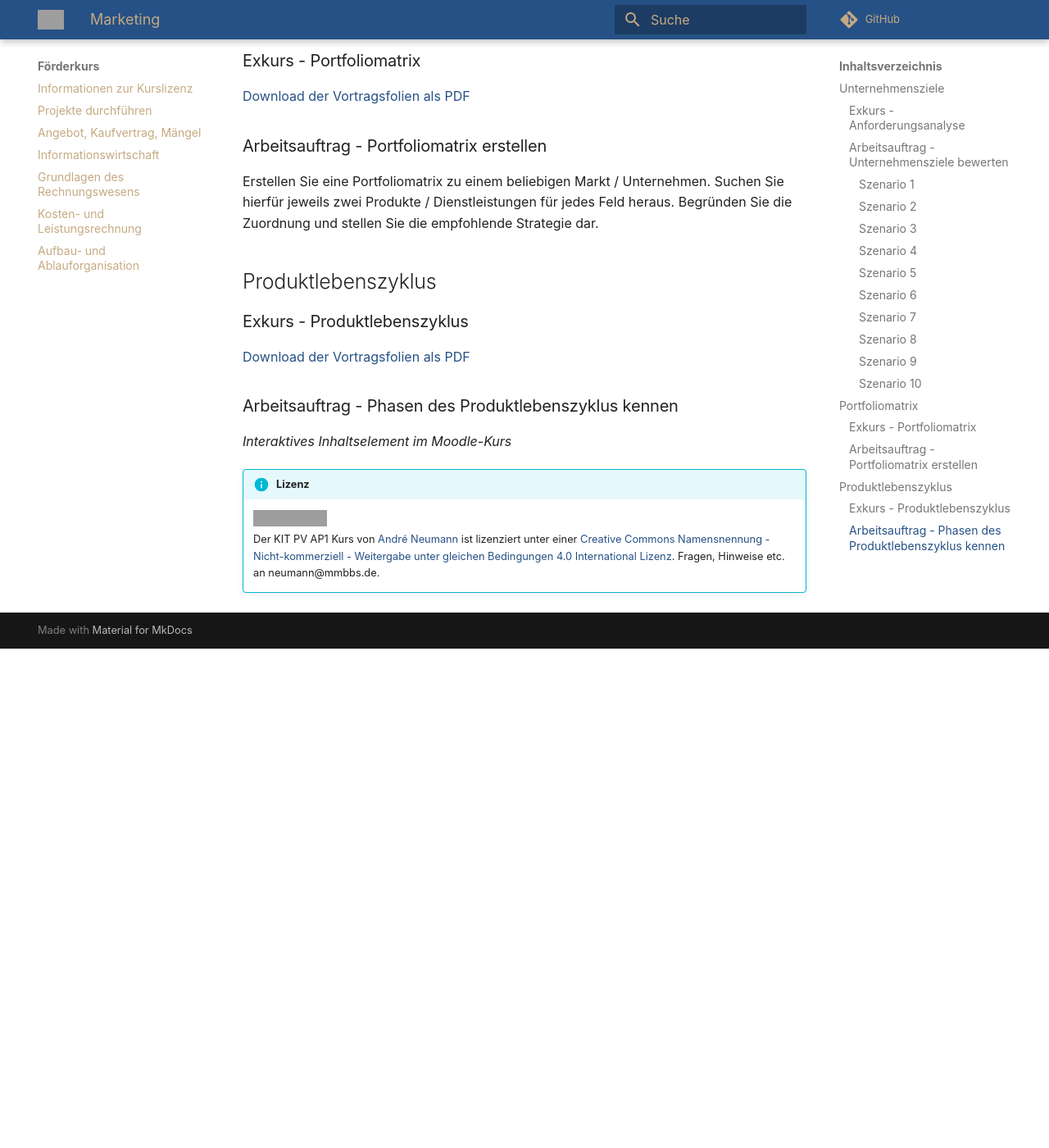
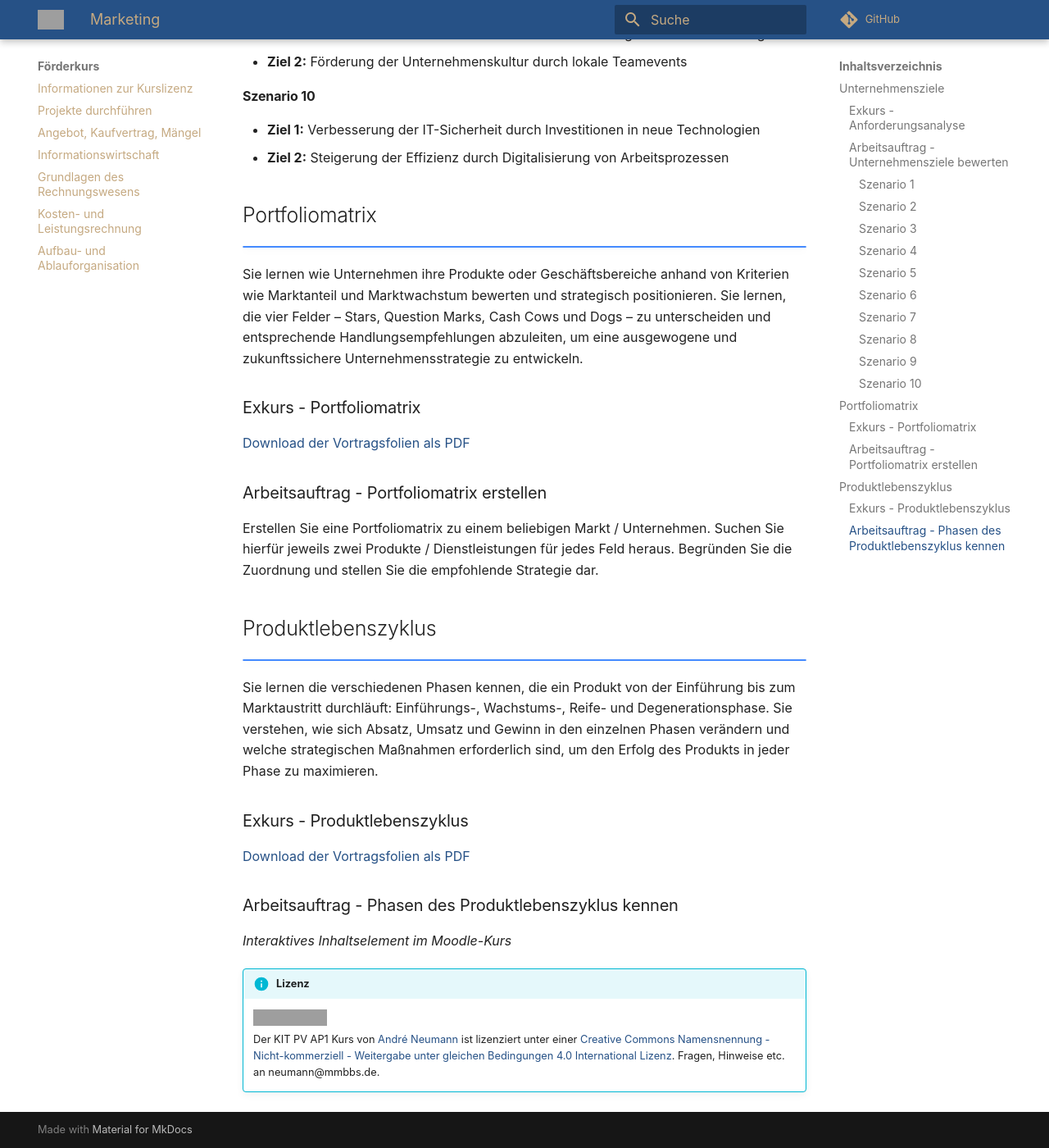
Before and after one commit to herr-nm/MMBbS_Foerderkurs, an MkDocs documentation site: the page built from docs/marketing.md, in a window 1280 px wide and 1400 px high, scrolled down 2026 px. Shown: the whole window at 82% size. Built offline with MkDocs 1.6.1 and Material for MkDocs 9.7.7, drawn with Linux system fonts in a browser that asks for light colours; comment, search, counter and statistics services are not loaded; before the commit the page ends 2817 px from its top, so only the background shows below that; some of the changed text lies outside the part shown; grey boxes are pictures that could not be loaded.

Commit message:
Infotexte ergänzt

```diff
--- a/docs/marketing.md
+++ b/docs/marketing.md
@@ -11,6 +11,10 @@ In diesem Kapitel finden Sie folgende Inhalte:
 ---
 
 ## Unternehmensziele
+
+!!! note ""
+
+   Sie lernen, dass Unternehmensziele in einem komplexen Verhältnis zueinander stehen können: konkurrierend, indifferent oder komplementär. Konkurrierende Ziele stehen in direktem Widerspruch und erfordern eine Priorisierung, indifferente Ziele beeinflussen sich gegenseitig nicht, und komplementäre Ziele unterstützen und verstärken sich. Diese Zusammenhänge sind entscheidend, um strategische Entscheidungen zu treffen und sicherzustellen, dass die verschiedenen Ziele des Unternehmens aufeinander abgestimmt sind und zum Gesamterfolg beitragen.
 
 ### Exkurs - Anforderungsanalyse
 
@@ -64,6 +68,10 @@ Ordnen Sie den Szenarien zu, ob es sich um konkurrierende, indifferente oder kom
 
 ## Portfoliomatrix
 
+!!! note ""
+
+   Sie lernen wie Unternehmen ihre Produkte oder Geschäftsbereiche anhand von Kriterien wie Marktanteil und Marktwachstum bewerten und strategisch positionieren. Sie lernen, die vier Felder – Stars, Question Marks, Cash Cows und Dogs – zu unterscheiden und entsprechende Handlungsempfehlungen abzuleiten, um eine ausgewogene und zukunftssichere Unternehmensstrategie zu entwickeln.
+
 ### Exkurs - Portfoliomatrix
 
 [Download der Vortragsfolien als PDF](material/Exkurs_Portfoliomatrix.pdf)
@@ -73,6 +81,10 @@ Ordnen Sie den Szenarien zu, ob es sich um konkurrierende, indifferente oder kom
 Erstellen Sie eine Portfoliomatrix zu einem beliebigen Markt / Unternehmen. Suchen Sie hierfür jeweils zwei Produkte / Dienstleistungen für jedes Feld heraus. Begründen Sie die Zuordnung und stellen Sie die empfohlende Strategie dar.
 
 ## Produktlebenszyklus
+
+!!! note ""
+
+   Sie lernen die verschiedenen Phasen kennen, die ein Produkt von der Einführung bis zum Marktaustritt durchläuft: Einführungs-, Wachstums-, Reife- und Degenerationsphase. Sie verstehen, wie sich Absatz, Umsatz und Gewinn in den einzelnen Phasen verändern und welche strategischen Maßnahmen erforderlich sind, um den Erfolg des Produkts in jeder Phase zu maximieren.
 
 ### Exkurs - Produktlebenszyklus
 
```
